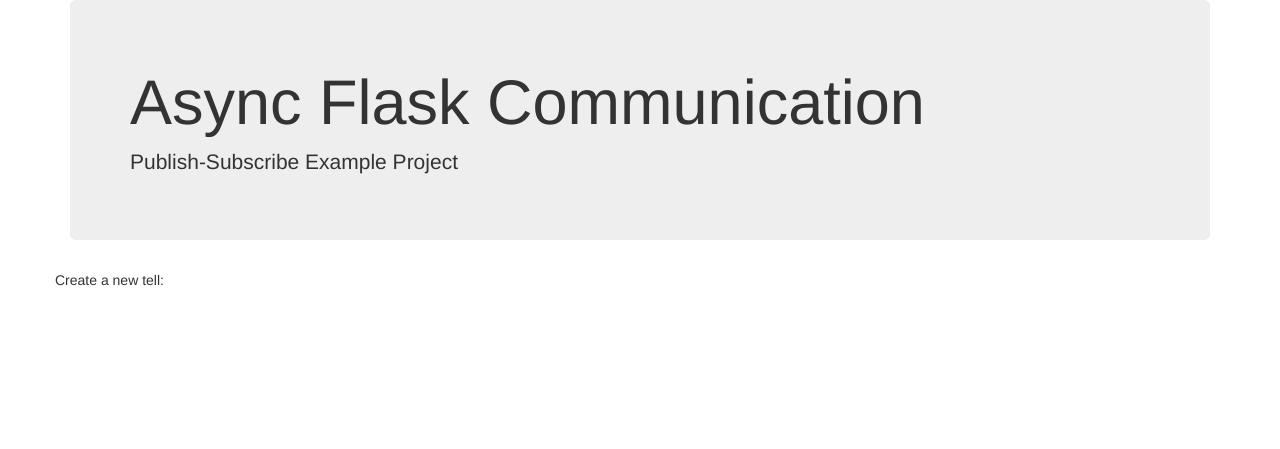
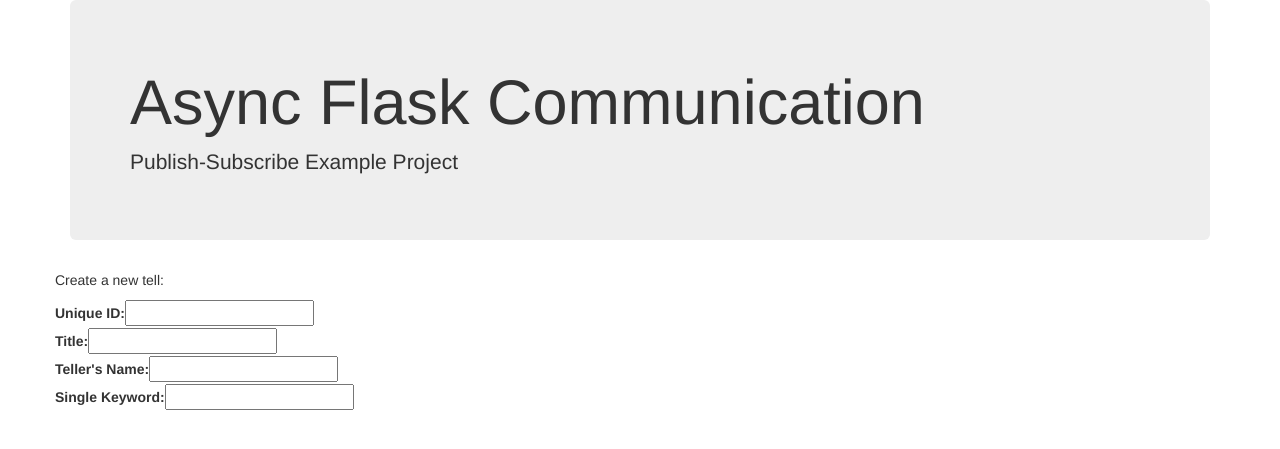
Before and after one commit to JakeGill70/publish-subscribe-lab, a Flask app: page /admin in a window 1280 px wide. Shown: the top 449 px of the page. Run offline with Flask 2, Linux system fonts and the light colour scheme; some libraries are stand-ins or nearby versions.

Commit message:
Created form for new tell

```diff
--- a/templates/admin.html
+++ b/templates/admin.html
@@ -39,6 +39,14 @@
         <div class="container">
             <div class="row">
                 <p>Create a new tell:</p>
+                <form>
+                    <label>Unique ID:</label><input type="text" name="id"><br>
+                    <label>Title:</label><input type="text" name="title"><br>
+                    <label>Teller's Name:</label><input type="text" name="name"><br>
+                    <label>Single Keyword:</label><input type="text" name="keyword"><br>
+                </form>
+                </form>
+                </form>
             </div>
         </div>
     </body>
```
